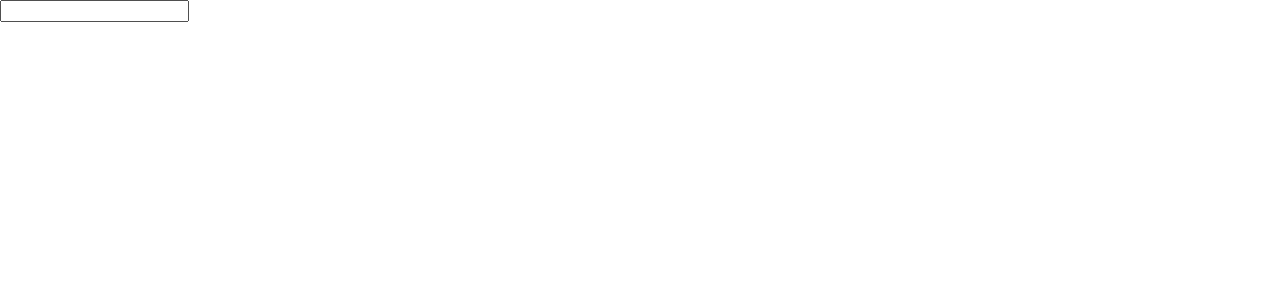
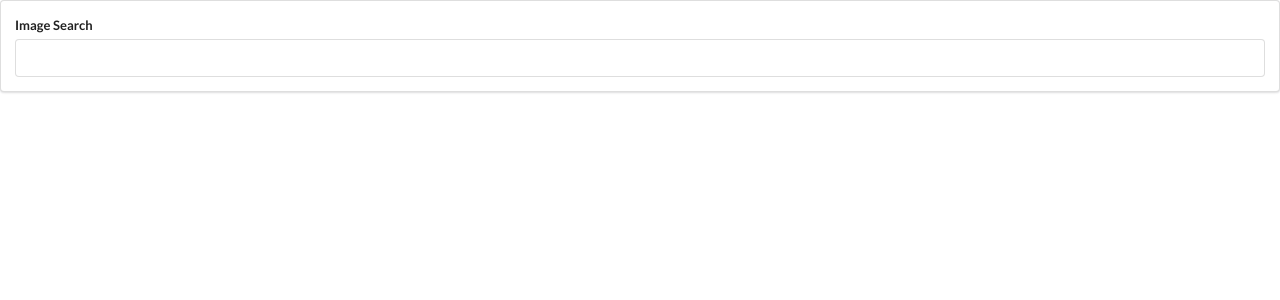
Before and after one commit to sranson/Search-tool, a React (Create React App) app: page / in a window 1280 px wide. Shown: the top 300 px of the page. Built offline with nearby package versions, Linux system fonts and the light colour scheme.

Commit message:
added search bar to SearchBar component

```diff
--- a/src/components/SearchBar.js
+++ b/src/components/SearchBar.js
@@ -5,9 +5,12 @@
 class SearchBar extends React.Component {
     render() {
         return (
-            <div>
-                <form>
-                    <input />
+            <div className="ui segment">
+                <form className="ui form">
+                    <div className="field">
+                        <label>Image Search</label>
+                        <input type="text" />
+                    </div>
                 </form>
             </div>
         );
```
